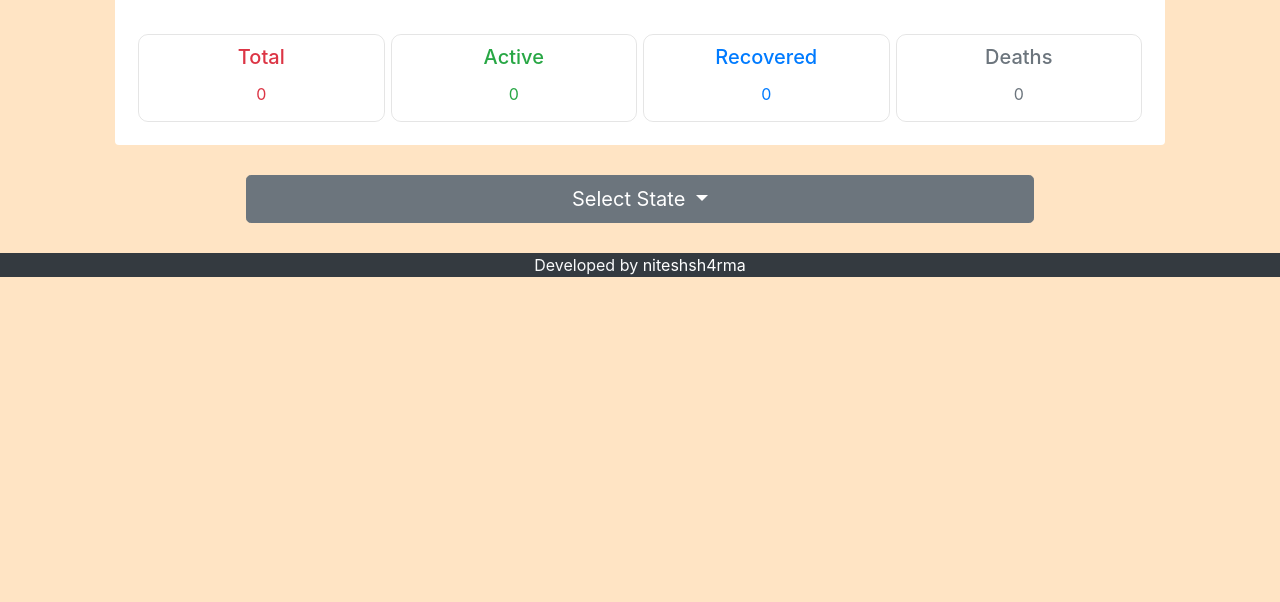
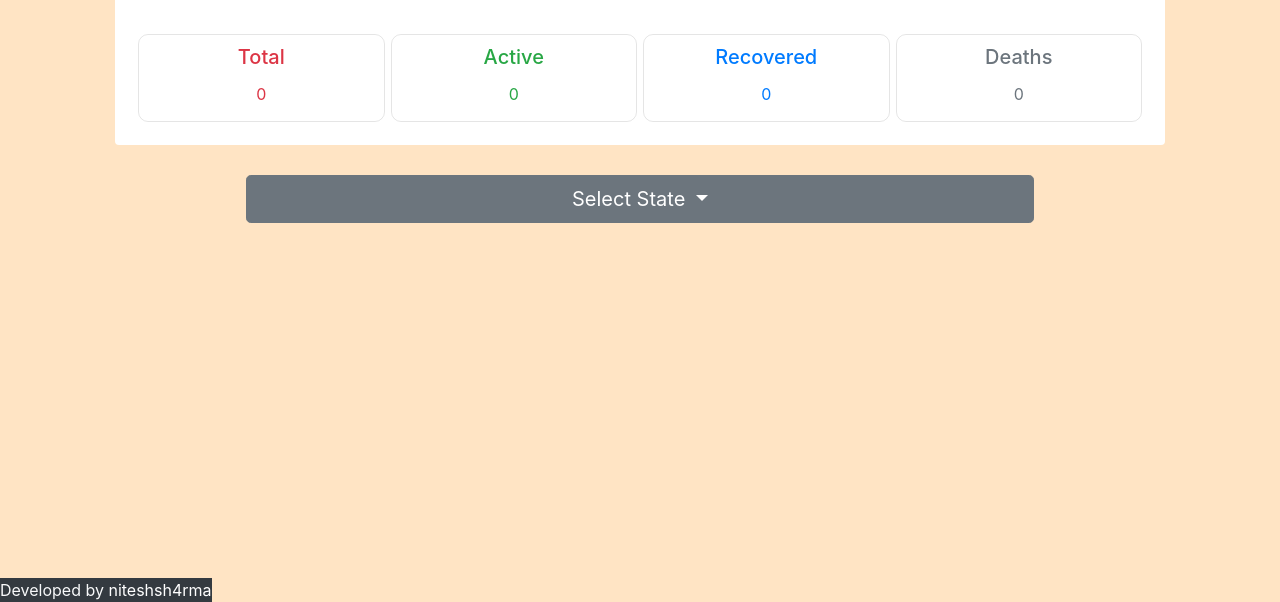
Before and after one commit to niteshsh4rma/covid, a plain HTML site: page index.html in a window 1280 px wide. Shown: the part 198-800 px from the top of the page. Drawn offline with nearby package versions, Linux system fonts and the light colour scheme; no server answers.

Commit message:
Update index.html

```diff
--- a/index.html
+++ b/index.html
@@ -44,6 +44,10 @@
         }
         #districtwisedata {
             display: none;
+        }
+        .footer{
+            position: absolute;
+            bottom: 0;
         }
     </style>
 
@@ -183,7 +187,7 @@
 
 
     </div>
-    <div class="bg-dark text-light" style="text-align: center;">
+    <div class="bg-dark text-light footer" style="text-align: center;">
         Developed by <a href = "https://github.com/niteshsh4rma" style="text-decoration: none; color: white;">niteshsh4rma</a>
     </div>
 
```
